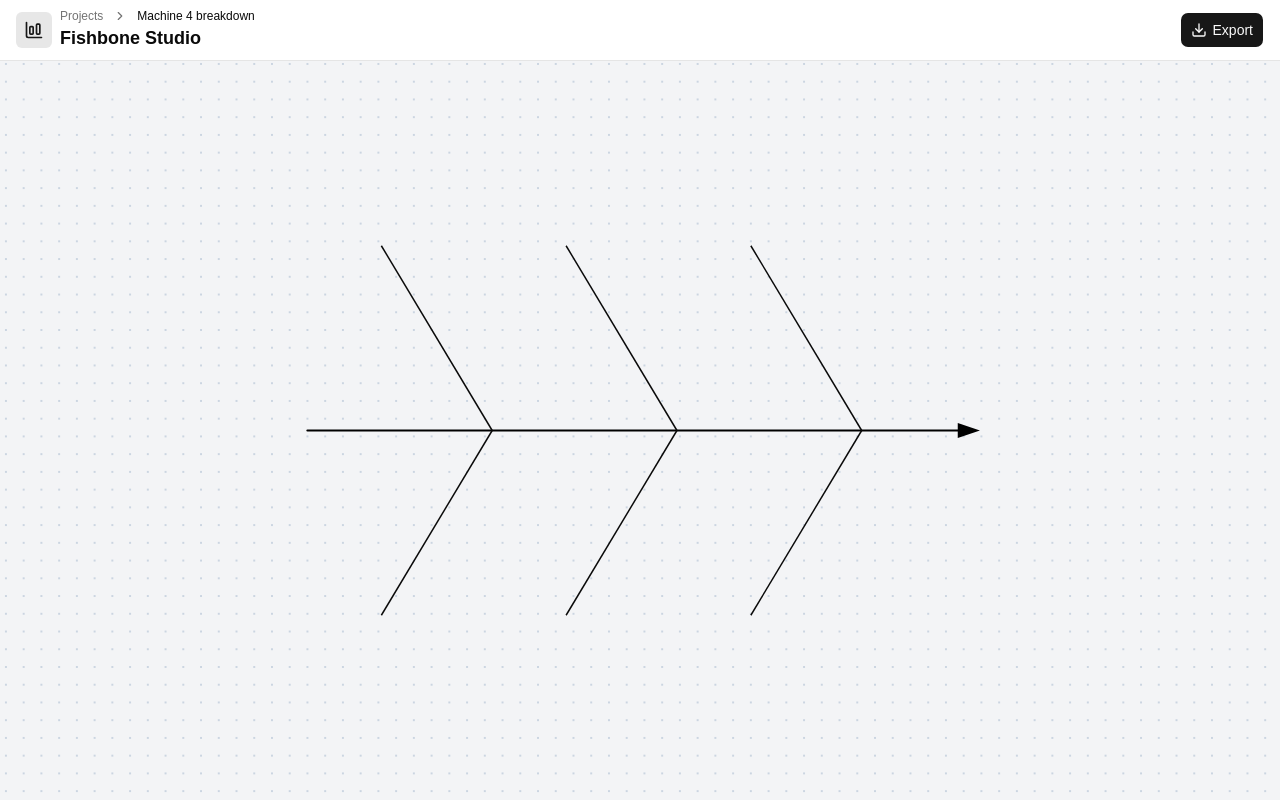
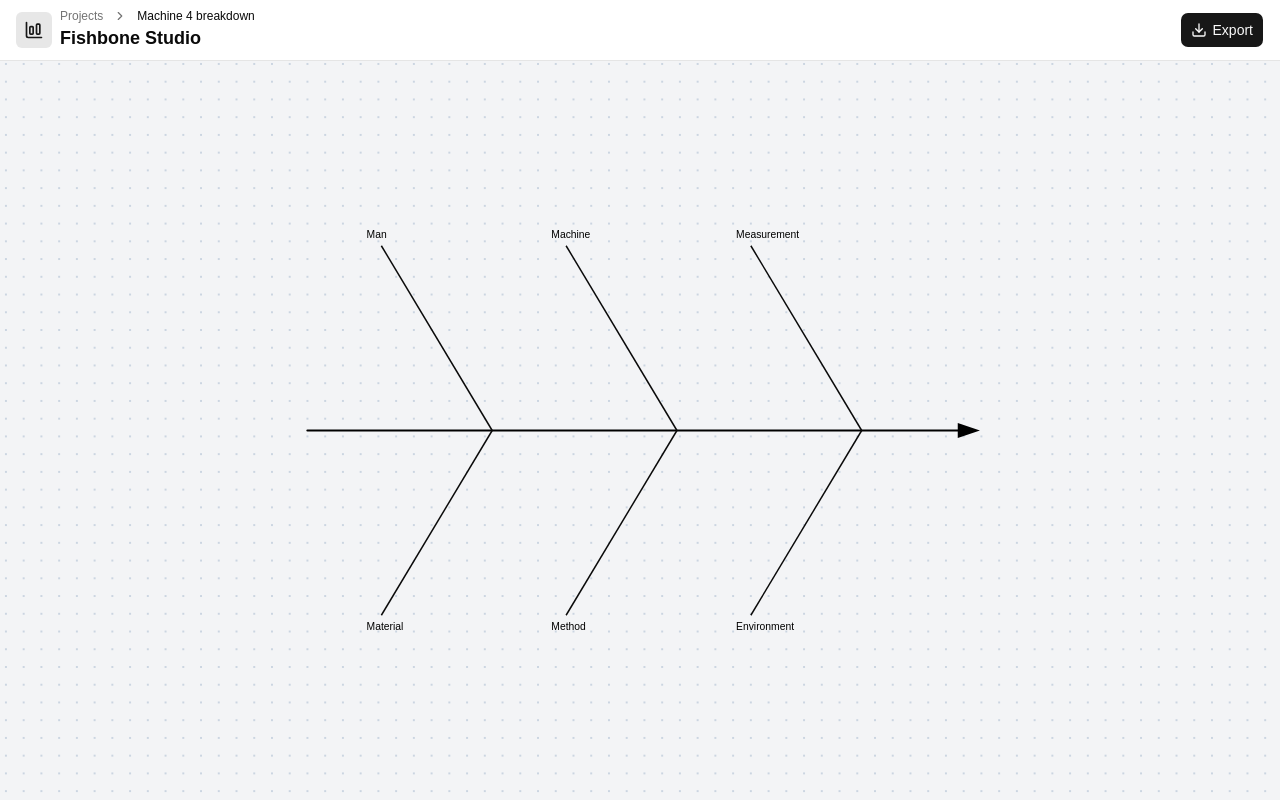
Before and after one commit to GerardGargan/react-canvas, a React (Vite) app: page / in a window 1280 px wide. Built offline with nearby package versions, Linux system fonts and the light colour scheme.

Commit message:
Add category text

```diff
--- a/src/components/fishbone/fishbone-canvas.tsx
+++ b/src/components/fishbone/fishbone-canvas.tsx
@@ -148,6 +148,7 @@ function FishboneCanvas() {
           />
 
           {topCateogries.map((c, i) => (
+            <g key={i}>
               <line
                 key={c.category}
                 x1={200 + 250 * i}
@@ -157,9 +158,20 @@ function FishboneCanvas() {
                 className="stroke-current"
                 strokeWidth={2}
               />
+              <text
+                x={200 + 250 * i - 20}
+                y={spineY - branchLength - 10}
+                fontSize="14"
+                fill="black"
+                fontWeight="500"
+              >
+                {c.category}
+              </text>
+            </g>
           ))}
 
           {bottomCategories.map((c, i) => (
+            <g key={i}>
               <line
                 key={c.category}
                 x1={200 + 250 * i}
@@ -169,6 +181,16 @@ function FishboneCanvas() {
                 className="stroke-current"
                 strokeWidth={2}
               />
+              <text
+                x={200 + 250 * i - 20}
+                y={spineY + branchLength + 20}
+                fontSize="14"
+                fill="black"
+                fontWeight="500"
+              >
+                {c.category}
+              </text>
+            </g>
           ))}
         </svg>
       </div>
```
Lines whose indentation alone changed are shown as unchanged.
